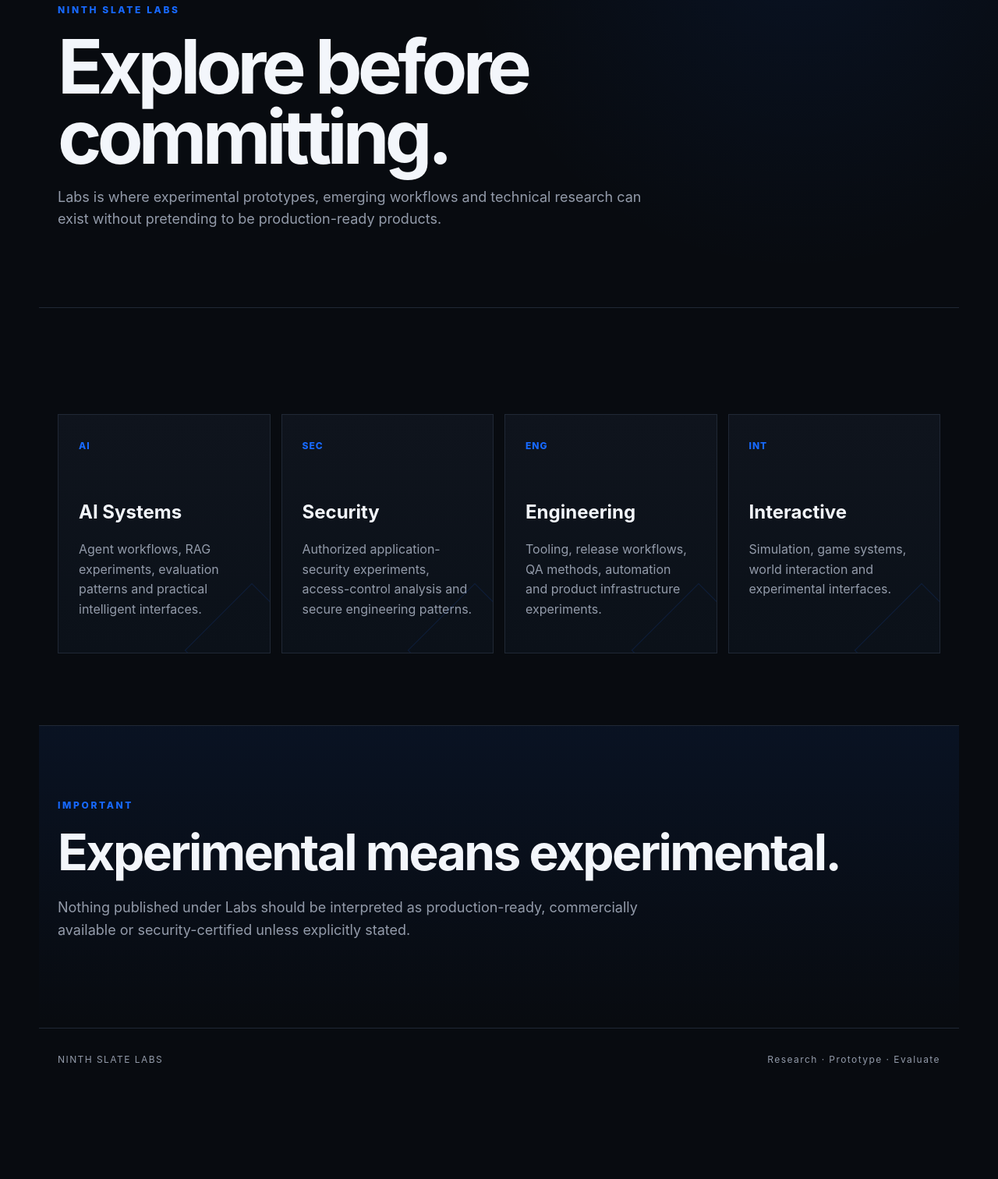
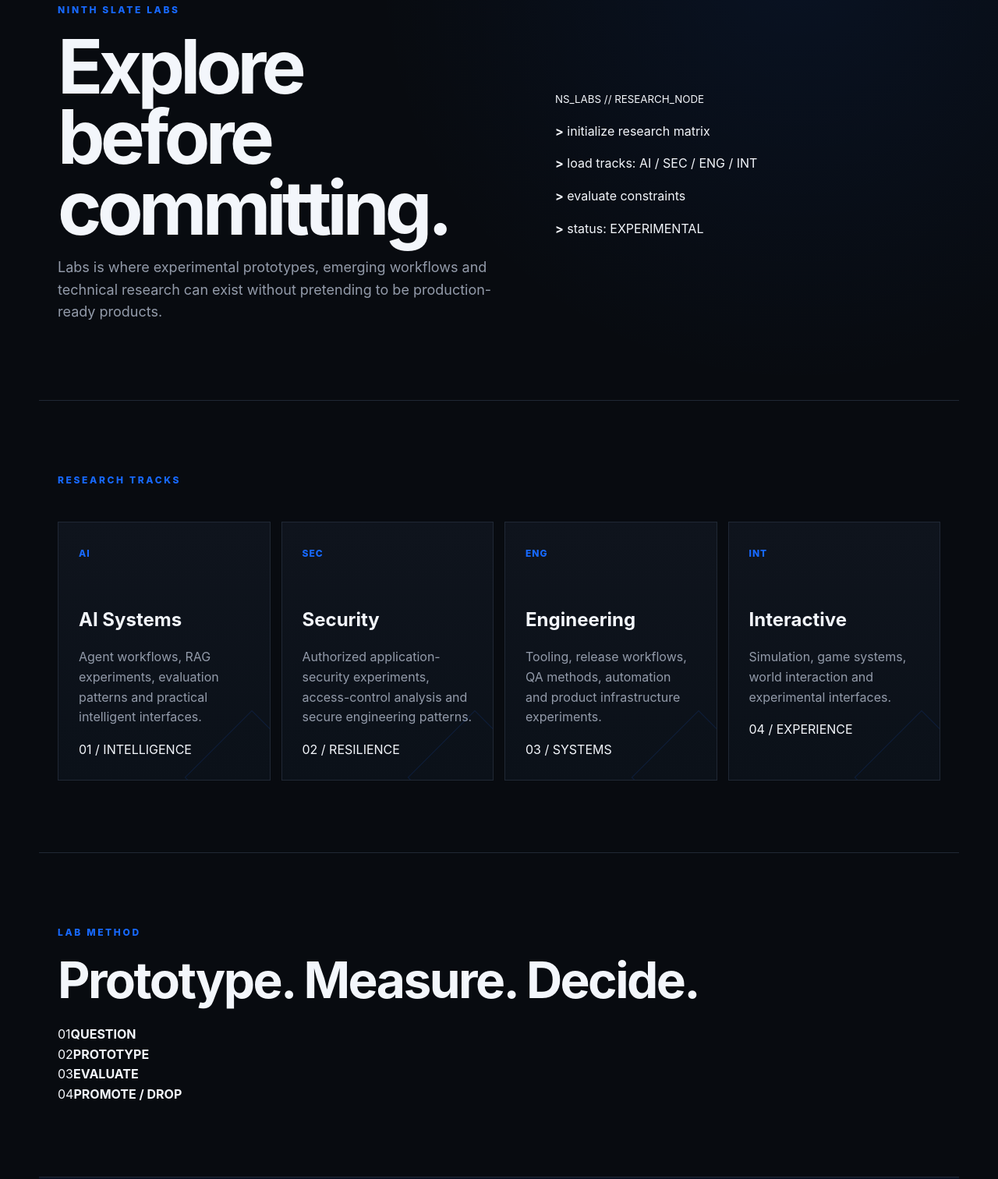
Before and after one commit to nicolarigoni1993-cloud/portfolio, a plain HTML site: page ninth-slate/site/labs.html in a window 1280 px wide. Shown: the part 178-1690 px from the top of the page at 78% size. Before the commit the page ends 1576 px from the top, so only its background shows below. Drawn offline with Linux system fonts and the light colour scheme.

Commit message:
Upgrade Ninth Slate Labs visual system

```diff
--- a/ninth-slate/site/labs.html
+++ b/ninth-slate/site/labs.html
@@ -13,19 +13,44 @@
   <nav><a href="studio.html">Studio</a><a href="services.html">Services</a><a href="products.html">Products</a><a href="labs.html">Labs</a><a href="contact.html">Contact</a></nav>
 </header>
 <main>
-<section class="hero compact">
-  <p class="eyebrow">NINTH SLATE LABS</p>
-  <h1>Explore before committing.</h1>
-  <p class="intro">Labs is where experimental prototypes, emerging workflows and technical research can exist without pretending to be production-ready products.</p>
-</section>
-<section class="section">
-  <div class="grid">
-    <article><span>AI</span><h3>AI Systems</h3><p>Agent workflows, RAG experiments, evaluation patterns and practical intelligent interfaces.</p></article>
-    <article><span>SEC</span><h3>Security</h3><p>Authorized application-security experiments, access-control analysis and secure engineering patterns.</p></article>
-    <article><span>ENG</span><h3>Engineering</h3><p>Tooling, release workflows, QA methods, automation and product infrastructure experiments.</p></article>
-    <article><span>INT</span><h3>Interactive</h3><p>Simulation, game systems, world interaction and experimental interfaces.</p></article>
+<section class="hero compact hero-layout labs-hero">
+  <div>
+    <p class="eyebrow">NINTH SLATE LABS</p>
+    <h1>Explore before committing.</h1>
+    <p class="intro">Labs is where experimental prototypes, emerging workflows and technical research can exist without pretending to be production-ready products.</p>
+  </div>
+  <div class="lab-terminal" aria-hidden="true">
+    <div class="terminal-top"><span></span><span></span><span></span><small>NS_LABS // RESEARCH_NODE</small></div>
+    <div class="terminal-body">
+      <p><b>&gt;</b> initialize research matrix</p>
+      <p><b>&gt;</b> load tracks: AI / SEC / ENG / INT</p>
+      <p><b>&gt;</b> evaluate constraints</p>
+      <p class="terminal-accent"><b>&gt;</b> status: EXPERIMENTAL</p>
+      <div class="terminal-bars"><i></i><i></i><i></i><i></i><i></i><i></i></div>
+    </div>
   </div>
 </section>
+
+<section class="section">
+  <p class="eyebrow">RESEARCH TRACKS</p>
+  <div class="grid labs-grid">
+    <article><span>AI</span><h3>AI Systems</h3><p>Agent workflows, RAG experiments, evaluation patterns and practical intelligent interfaces.</p><div class="lab-index">01 / INTELLIGENCE</div></article>
+    <article><span>SEC</span><h3>Security</h3><p>Authorized application-security experiments, access-control analysis and secure engineering patterns.</p><div class="lab-index">02 / RESILIENCE</div></article>
+    <article><span>ENG</span><h3>Engineering</h3><p>Tooling, release workflows, QA methods, automation and product infrastructure experiments.</p><div class="lab-index">03 / SYSTEMS</div></article>
+    <article><span>INT</span><h3>Interactive</h3><p>Simulation, game systems, world interaction and experimental interfaces.</p><div class="lab-index">04 / EXPERIENCE</div></article>
+  </div>
+</section>
+
+<section class="section research-flow">
+  <div><p class="eyebrow">LAB METHOD</p><h2>Prototype. Measure. Decide.</h2></div>
+  <div class="flow-map">
+    <div><span>01</span><b>QUESTION</b></div><i></i>
+    <div><span>02</span><b>PROTOTYPE</b></div><i></i>
+    <div><span>03</span><b>EVALUATE</b></div><i></i>
+    <div><span>04</span><b>PROMOTE / DROP</b></div>
+  </div>
+</section>
+
 <section class="section band">
   <p class="eyebrow">IMPORTANT</p>
   <h2>Experimental means experimental.</h2>
```
